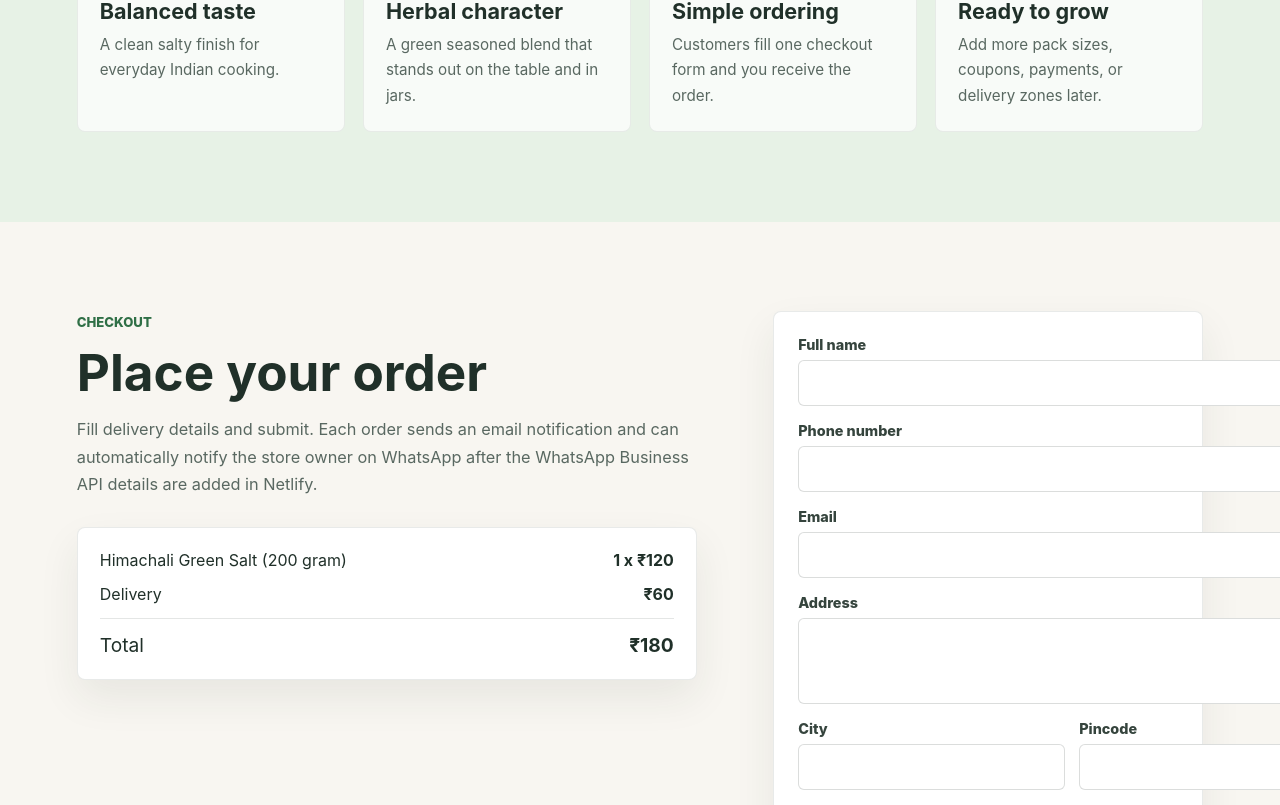
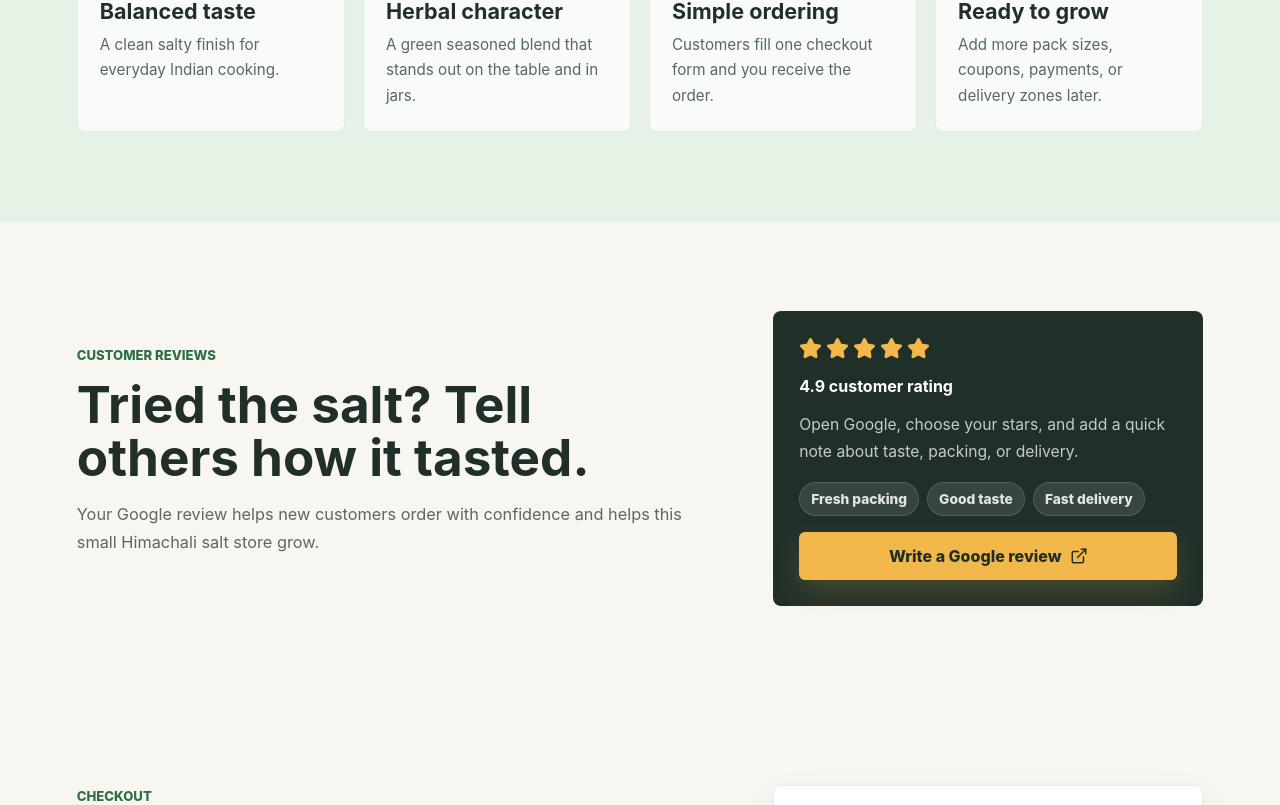
Before and after one commit to jaryalakshay603/himalayan_salt, a React (Vite) app: page / in a window 1280 px wide. Shown: the part 1992-2797 px from the top of the page. Built offline with nearby package versions, Linux system fonts and the light colour scheme.

Commit message:
add google review link

```diff
--- a/src/main.jsx
+++ b/src/main.jsx
@@ -3,15 +3,16 @@ import { createRoot } from "react-dom/client";
 import {
   Check,
   ChevronRight,
+  ExternalLink,
   IndianRupee,
   Instagram,
   MessageCircle,
   Minus,
-  PackageCheck,
   Plus,
   ShieldCheck,
   ShoppingBag,
   Sparkles,
+  Star,
   Truck,
 } from "lucide-react";
 import "./styles.css";
@@ -33,6 +34,7 @@ const STORE_CONTACT = {
   whatsappNumber: "918559023422",
   displayPhone: "+91 85590 23422",
   instagramUrl: "https://www.instagram.com/p/DaBH0oHhrGC/?igsh=MTlsbTY0bXBjNWVmYw==",
+  googleReviewUrl: "https://share.google/6ShH46KBfrRcFVr2f",
 };
 
 const initialCheckout = {
@@ -169,6 +171,7 @@ function App() {
         <nav aria-label="Primary navigation">
           <a href="#product">Product</a>
           <a href="#benefits">Benefits</a>
+          <a href="#reviews">Reviews</a>
           <a href="#checkout">Order</a>
         </nav>
         <a className="cart-pill" href="#checkout">
@@ -192,6 +195,15 @@ function App() {
             </a>
             <a className="secondary-button" href="#product">View details</a>
             <a
+              className="secondary-button review-button"
+              href={STORE_CONTACT.googleReviewUrl}
+              target="_blank"
+              rel="noreferrer"
+            >
+              <Star size={18} />
+              Review us
+            </a>
+            <a
               className="secondary-button"
               href={STORE_CONTACT.instagramUrl}
               target="_blank"
@@ -207,7 +219,7 @@ function App() {
       <section className="trust-strip" aria-label="Store highlights">
         <Feature icon={<Truck />} title="Fast dispatch" text="Orders prepared within 24 hours." />
         <Feature icon={<ShieldCheck />} title="Food grade" text="Clean packed and kitchen ready." />
-        <Feature icon={<PackageCheck />} title="Single product" text="Simple stock, focused quality." />
+        <Feature icon={<Star />} title={`${PRODUCT.rating} rated`} text="Share your Google review after tasting." />
       </section>
 
       <section className="product-section" id="product">
@@ -256,6 +268,41 @@ function App() {
           <Benefit title="Herbal character" text="A green seasoned blend that stands out on the table and in jars." />
           <Benefit title="Simple ordering" text="Customers fill one checkout form and you receive the order." />
           <Benefit title="Ready to grow" text="Add more pack sizes, coupons, payments, or delivery zones later." />
+        </div>
+      </section>
+
+      <section className="review-section" id="reviews">
+        <div className="review-copy">
+          <p className="eyebrow">Customer reviews</p>
+          <h2>Tried the salt? Tell others how it tasted.</h2>
+          <p>
+            Your Google review helps new customers order with confidence and
+            helps this small Himachali salt store grow.
+          </p>
+        </div>
+
+        <div className="review-panel" aria-label="Google review options">
+          <div className="stars" aria-label={`${PRODUCT.rating} out of 5 customer rating`}>
+            {[1, 2, 3, 4, 5].map((star) => (
+              <Star key={star} size={23} fill="currentColor" />
+            ))}
+          </div>
+          <strong>{PRODUCT.rating} customer rating</strong>
+          <p>Open Google, choose your stars, and add a quick note about taste, packing, or delivery.</p>
+          <div className="review-prompts">
+            <span>Fresh packing</span>
+            <span>Good taste</span>
+            <span>Fast delivery</span>
+          </div>
+          <a
+            className="primary-button full"
+            href={STORE_CONTACT.googleReviewUrl}
+            target="_blank"
+            rel="noreferrer"
+          >
+            Write a Google review
+            <ExternalLink size={18} />
+          </a>
         </div>
       </section>
 
@@ -355,7 +402,8 @@ function App() {
         <span>Himachali Salt Store</span>
         <span>
           <a href={`https://wa.me/${STORE_CONTACT.whatsappNumber}`}>{STORE_CONTACT.displayPhone}</a> |{" "}
-          <a href={STORE_CONTACT.instagramUrl} target="_blank" rel="noreferrer">Instagram</a>
+          <a href={STORE_CONTACT.instagramUrl} target="_blank" rel="noreferrer">Instagram</a> |{" "}
+          <a href={STORE_CONTACT.googleReviewUrl} target="_blank" rel="noreferrer">Google review</a>
         </span>
       </footer>
     </main>
--- a/src/styles.css
+++ b/src/styles.css
@@ -203,6 +203,10 @@ p {
   border: 1px solid rgba(32, 48, 41, 0.12);
 }
 
+.review-button {
+  color: #8a5a00;
+}
+
 .full {
   width: 100%;
 }
@@ -210,6 +214,7 @@ p {
 .trust-strip,
 .product-section,
 .benefits,
+.review-section,
 .checkout-section {
   padding: clamp(48px, 7vw, 96px) clamp(20px, 6vw, 86px);
 }
@@ -396,6 +401,68 @@ p {
   margin-bottom: 0;
 }
 
+.review-section {
+  align-items: center;
+  background: #f8f6f1;
+  display: grid;
+  gap: clamp(28px, 6vw, 72px);
+  grid-template-columns: minmax(0, 1fr) minmax(300px, 430px);
+}
+
+.review-copy {
+  max-width: 700px;
+}
+
+.review-panel {
+  background: #203029;
+  border-radius: 8px;
+  color: white;
+  display: grid;
+  gap: 16px;
+  padding: 26px;
+  position: relative;
+}
+
+.review-panel p {
+  color: rgba(255, 255, 255, 0.74);
+  font-size: 0.98rem;
+  margin-bottom: 0;
+}
+
+.stars {
+  color: #f2b84b;
+  display: flex;
+  gap: 4px;
+}
+
+.review-prompts {
+  display: flex;
+  flex-wrap: wrap;
+  gap: 8px;
+}
+
+.review-prompts span {
+  background: rgba(255, 255, 255, 0.1);
+  border: 1px solid rgba(255, 255, 255, 0.14);
+  border-radius: 999px;
+  color: rgba(255, 255, 255, 0.86);
+  font-size: 0.86rem;
+  font-weight: 800;
+  padding: 8px 11px;
+  transition: background 180ms ease, transform 180ms ease;
+}
+
+.review-prompts span:hover {
+  background: rgba(242, 184, 75, 0.16);
+  transform: translateY(-2px);
+}
+
+.review-panel .primary-button {
+  background: #f2b84b;
+  box-shadow: 0 12px 28px rgba(242, 184, 75, 0.18);
+  color: #203029;
+}
+
 .checkout-copy {
   max-width: 620px;
 }
@@ -532,6 +599,7 @@ footer a {
 
   .trust-strip,
   .product-section,
+  .review-section,
   .checkout-section,
   .benefit-grid {
     grid-template-columns: 1fr;
```
Also changed, not shown: 1 other file (tests, documents, lock files or other folders).
